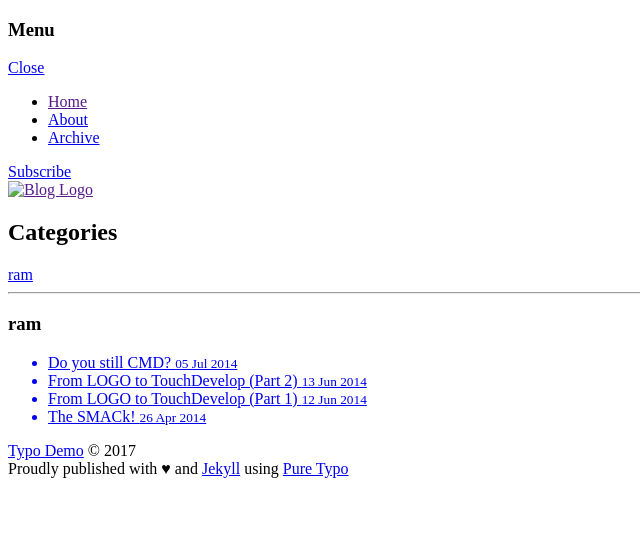
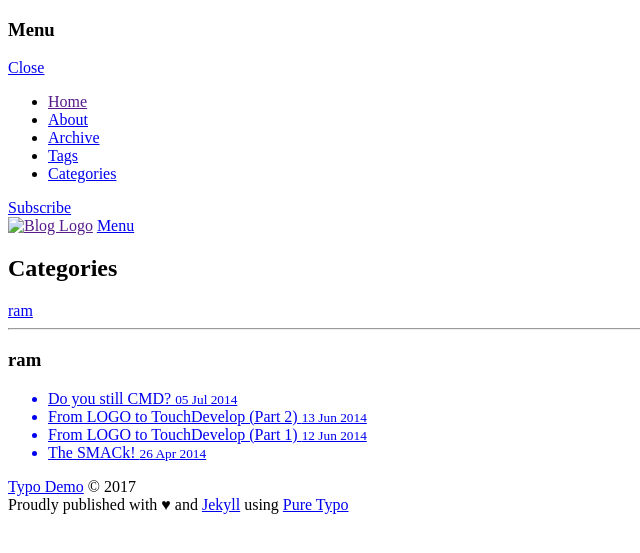
Before and after one commit to studiolampblack/puretypo, a Jekyll site: the page built from archive/categories.html, in a window 1280 px wide. Shown: the top 553 px of the page, without its empty margins (0-640 px from the left). Built offline with Jekyll 4.4.1, drawn with Linux system fonts in a browser that asks for light colours; nearby versions of some CDN libraries; comment, search, counter and statistics services are not loaded.

Commit message:
Add tags and categories to navigation, add nav menu to the tags and cats pages

```diff
--- a/_includes/navigation.html
+++ b/_includes/navigation.html
@@ -7,6 +7,8 @@
         <li class="nav-home {% if page.current == 'home' %} nav-current{% endif %}" role="presentation"><a href="{{ site.baseurl }}">Home</a></li>
         <li class="nav-about {% if page.current == 'about' %} nav-current{% endif %}" role="presentation"><a href="{{ site.baseurl }}about">About</a></li>
         <li class="nav-archive" role="presentation"><a href="{{ site.baseurl }}archive">Archive</a></li>
+        <li class="nav-archive" role="presentation"><a href="{{ site.baseurl }}tags/">Tags</a></li>
+        <li class="nav-archive" role="presentation"><a href="{{ site.baseurl }}categories/">Categories</a></li>
         <!--
         <li class="nav-speeches {% if page.url contains 'speeches' %} nav-current{% endif %}" role="presentation"><a href="{{ site.baseurl }}tag/speeches">Speeches</a></li>
         <li class="nav-fiction {% if page.url contains 'fiction' %} nav-current{% endif %}" role="presentation"><a href="{{ site.baseurl }}tag/fiction">Fiction</a></li>
--- a/archive/categories.html
+++ b/archive/categories.html
@@ -1,10 +1,11 @@
 ---
 layout: page
 title: Categories
-permalink: /categories/
+navigation: true
 logo: 'assets/images/ghost.png'
 current: categories
 cover: 'assets/images/cover1.jpg'
+permalink: /categories/
 ---
 <div class="tag-cloud">
   {% for category in site.categories %}
--- a/archive/tags.html
+++ b/archive/tags.html
@@ -1,10 +1,11 @@
 ---
 layout: page
 title: Tags
-permalink: /tags/
+navigation: true
 logo: 'assets/images/ghost.png'
 current: tags
 cover: 'assets/images/cover1.jpg'
+permalink: /tags/
 ---
 <div class="tag-cloud">
   {% for tag in site.tags %}
```
